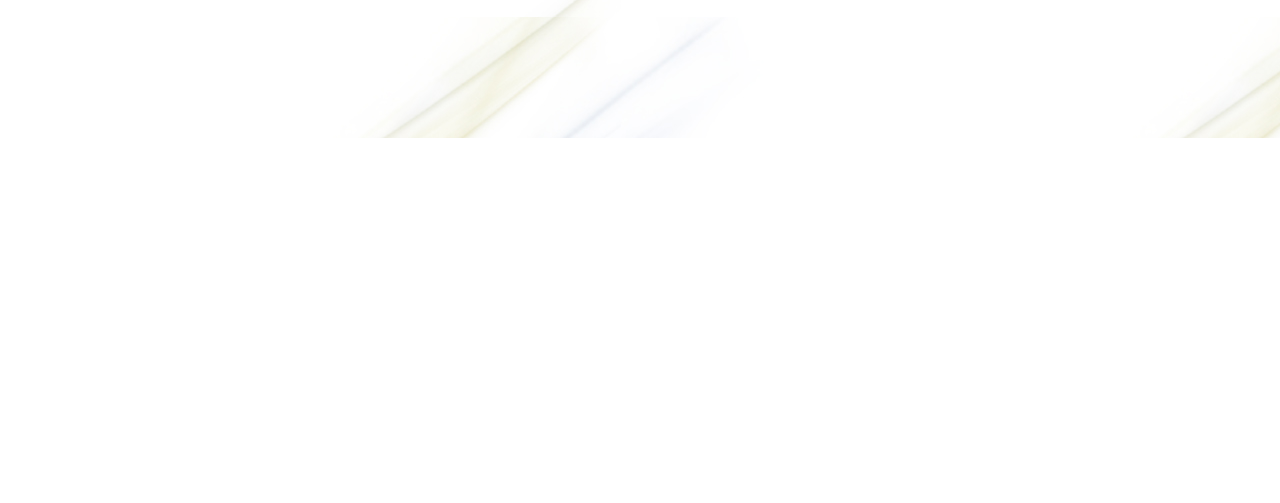
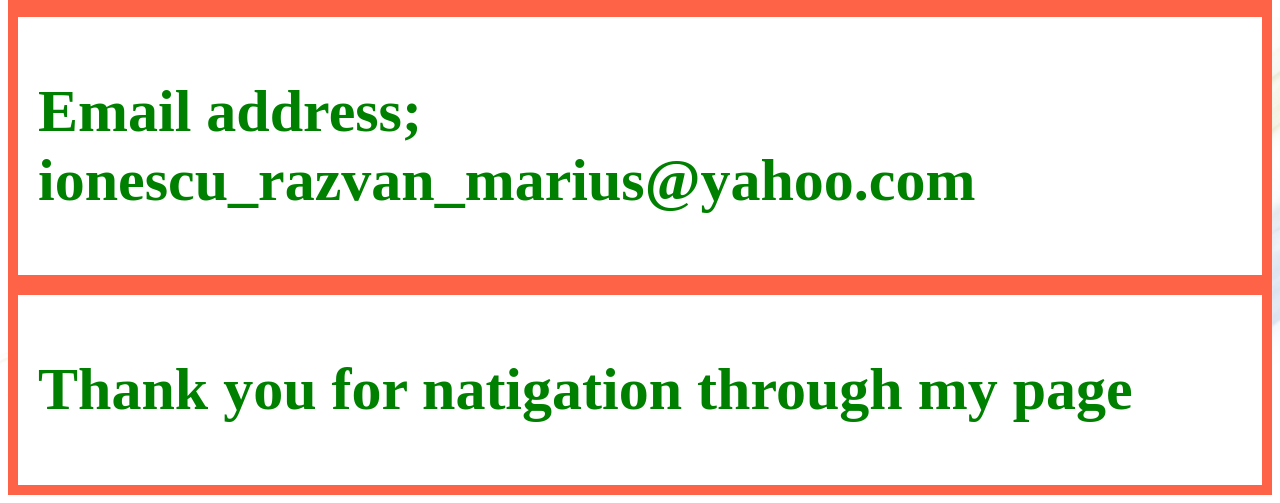
Before and after one commit to RazvanMIonescu/Razswebsite.github.io, a plain HTML site: page contactme.html in a window 1280 px wide. Shown: the part 662-1165 px from the top of the page. Before the commit the page ends 800 px from the top, so only its background shows below. Drawn offline with Linux system fonts and the light colour scheme.

Commit message:
some changes now

```diff
--- a/contactme.html
+++ b/contactme.html
@@ -15,7 +15,18 @@
         <a href="contactme.html">Contact Me</a>
 </body>
 <P>
+   <b>
     ionescu_razvan_marius@yahoo.com
+   </b>
 </P>
 
+
+
+<div class="container">
+    <div><h1>Name: Razvan Marius Ionescu</h1></div>
+    <div><h1>Adress: London United Kingdom</h1></div>
+    <div><h1>Email address; ionescu_razvan_marius@yahoo.com</h1></div>
+    <div><h1>Thank you for natigation through my page</h1></div>
+</div>
+
 </html>
--- a/main.css
+++ b/main.css
@@ -39,3 +39,74 @@ body {
     .large {
         font-size: 50px;
     }
+
+
+/* ######################################## */
+
+    /* .container {
+        display: flex;
+        min-height: 100vh;
+        flex-direction: column-reverse;
+    }
+
+    .box {
+        color:white;
+        font-size: 100px;
+        font-family: 'Montserrat Alternates', sans-serif;
+        text-align: center;
+        padding:15px;
+       flex: 1;
+        }
+
+.container {
+    display: flex;
+}
+
+
+.box2 {
+    flex: 2;
+} */
+
+
+.container {
+    display: flex;
+    background-color: tomato;
+    flex-direction: column;
+}
+.container > div {
+    background-color: white;
+    margin: 10px;
+    padding: 20px;
+    font-size: 30px;
+}
+
+/* .navbar {
+
+} */
+
+
+
+/* ul {
+    list-style-type: none;
+    margin: 0;
+    padding: 0;
+    overflow: hidden;
+    background-color: #333;
+  }
+
+  li {
+    float: left;
+  }
+
+  li a {
+    display: block;
+    color: white;
+    text-align: center;
+    padding: 14px 16px;
+    text-decoration: none;
+  }
+
+  /* Change the link color to #111 (black) on hover */
+  /* li a:hover {
+    background-color: #111;
+  } */
```
Also changed, not shown: unit1outcome1.html (+2 -3 lines).
